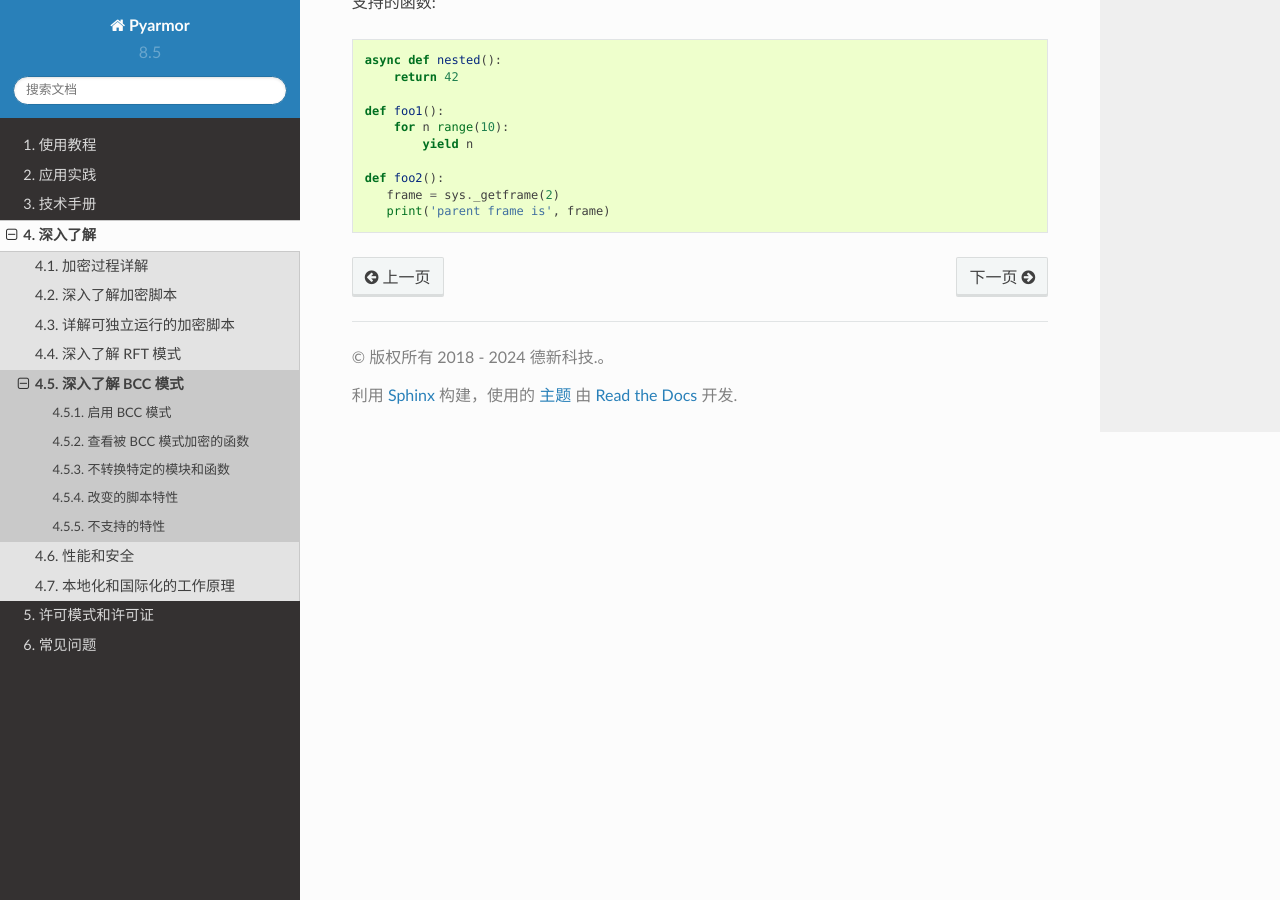
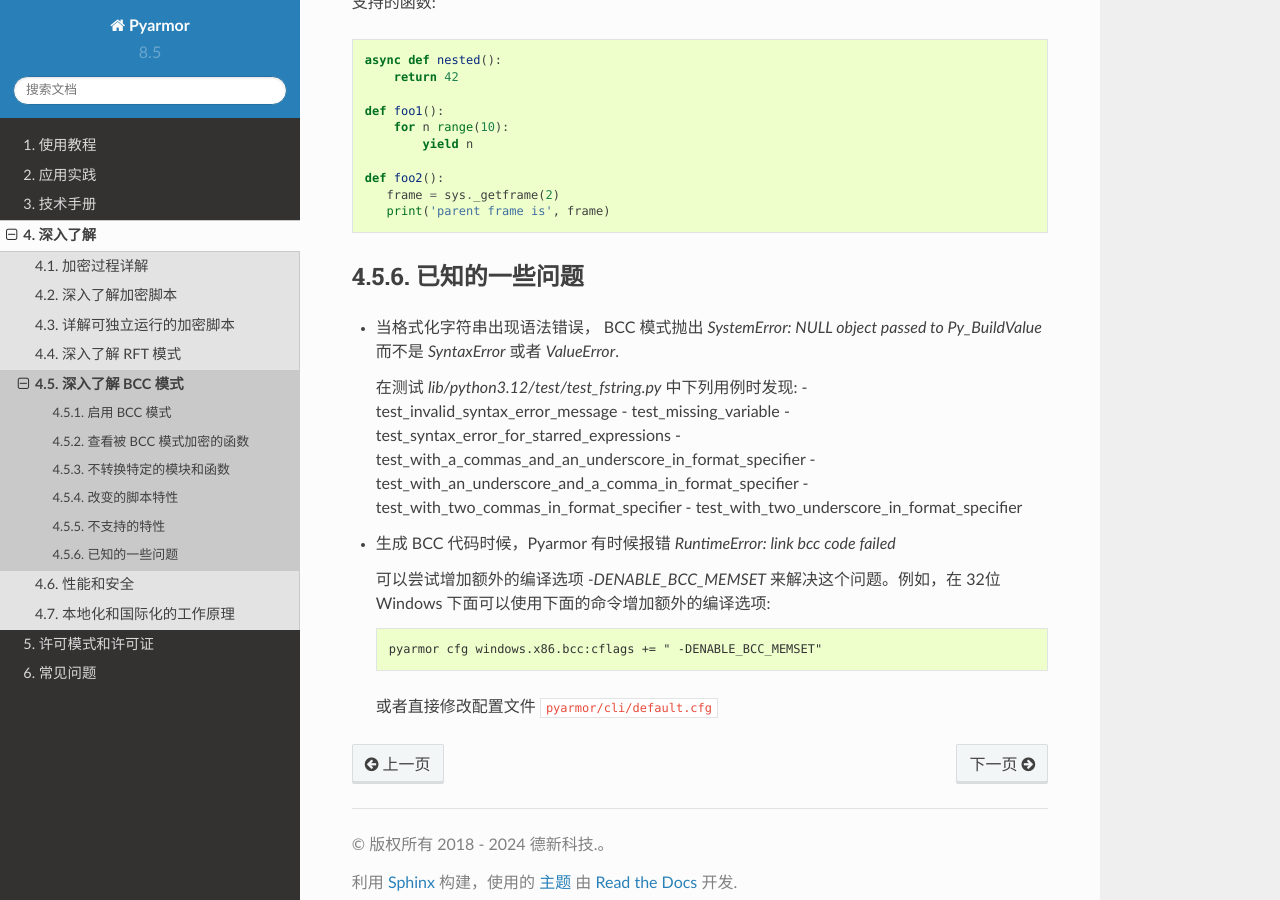
Before and after one commit to dashingsoft/pyarmor-docs-zh, a Sphinx documentation site: the page built from docs/topic/bccmode.rst, in a window 1280 px wide and 900 px high, scrolled down 5051 px. Built offline with Sphinx 7.4.7 and the Read the Docs theme 2.0.0, drawn with Linux system fonts in a browser that asks for light colours.

Commit message:
增加解决生成BCC代码出错的解决方案

```diff
--- a/docs/topic/bccmode.rst
+++ b/docs/topic/bccmode.rst
@@ -242,4 +242,26 @@ __ https://pyarmor.dashingsoft.com/downloads/tools/clang-9.0.zip
       frame = sys._getframe(2)
       print('parent frame is', frame)
 
+已知的一些问题
+==============
+
+* 当格式化字符串出现语法错误， BCC 模式抛出 `SystemError: NULL object passed to Py_BuildValue` 而不是 `SyntaxError` 或者 `ValueError`.
+
+  在测试 `lib/python3.12/test/test_fstring.py` 中下列用例时发现:
+  - test_invalid_syntax_error_message
+  - test_missing_variable
+  - test_syntax_error_for_starred_expressions
+  - test_with_a_commas_and_an_underscore_in_format_specifier
+  - test_with_an_underscore_and_a_comma_in_format_specifier
+  - test_with_two_commas_in_format_specifier
+  - test_with_two_underscore_in_format_specifier
+
+* 生成 BCC 代码时候，Pyarmor 有时候报错 `RuntimeError: link bcc code failed`
+
+  可以尝试增加额外的编译选项 `-DENABLE_BCC_MEMSET` 来解决这个问题。例如，在 32位 Windows 下面可以使用下面的命令增加额外的编译选项::
+
+      pyarmor cfg windows.x86.bcc:cflags += " -DENABLE_BCC_MEMSET"
+
+  或者直接修改配置文件 :file:`pyarmor/cli/default.cfg`
+
 .. include:: ../_common_definitions.txt
```
